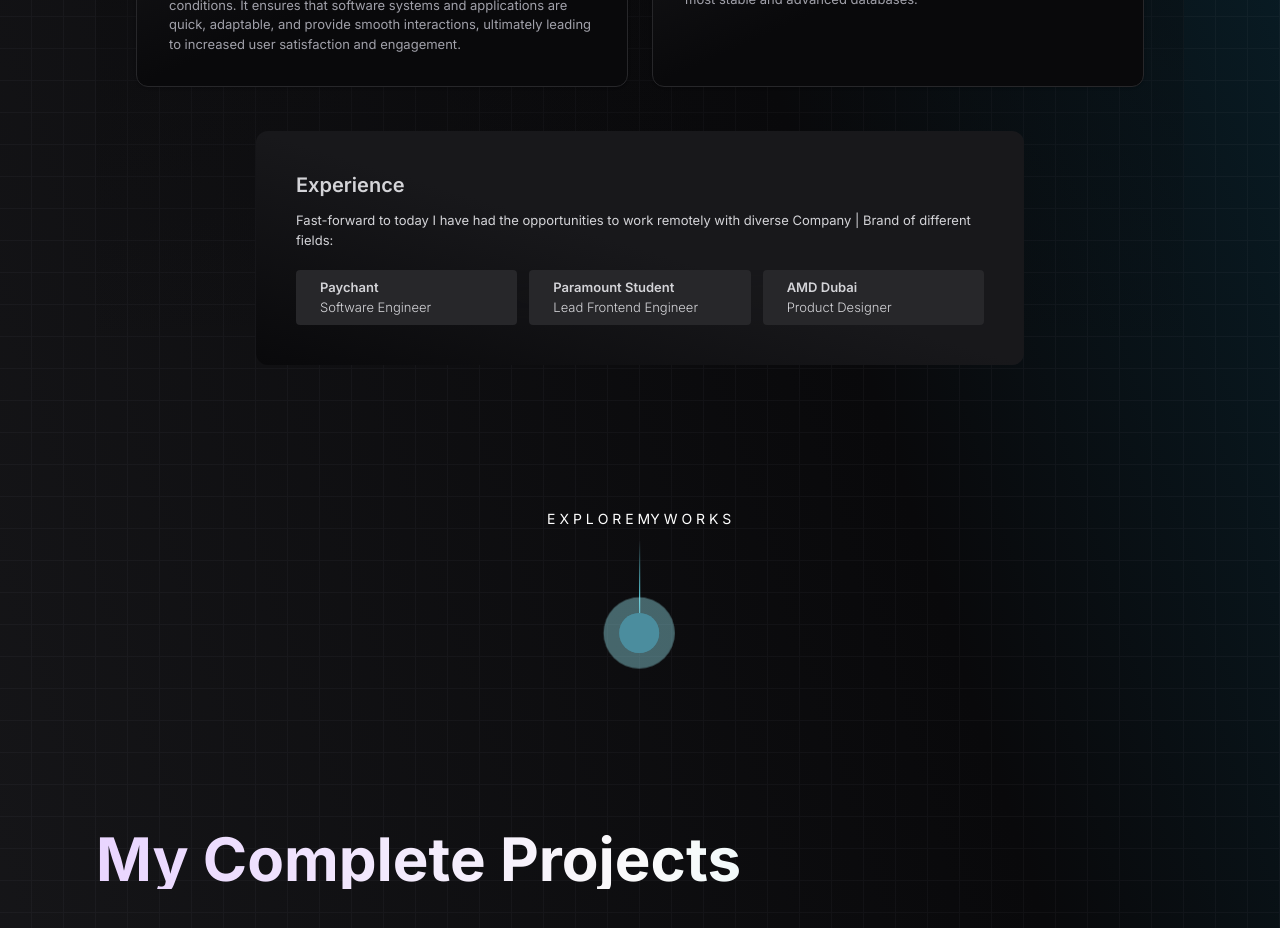
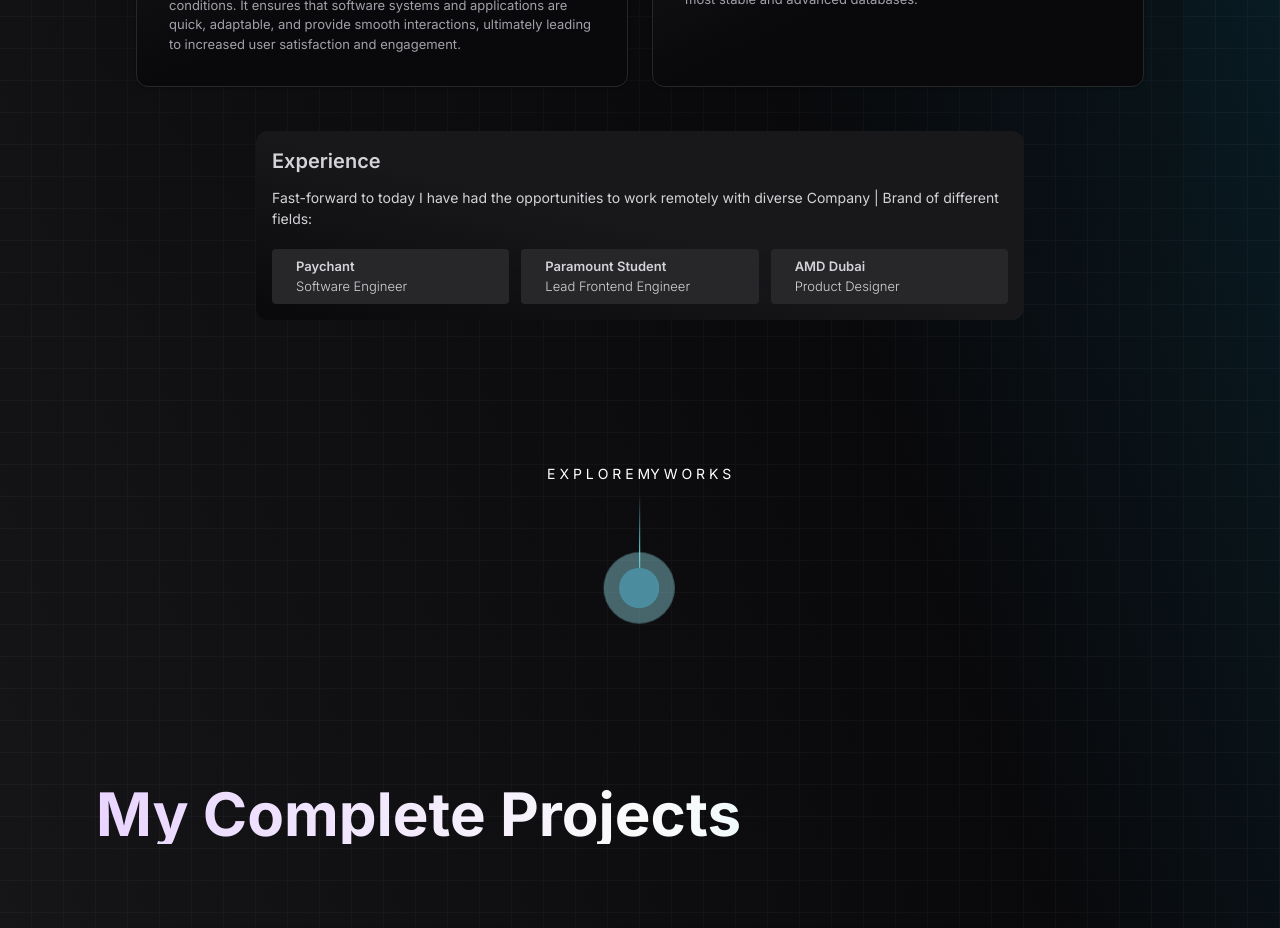
Before and after one commit to franicon/portfolio-frontend, a Vue app: page / in a window 1280 px wide. Shown: the part 2320-3248 px from the top of the page. Built offline with nearby package versions, Linux system fonts and the light colour scheme.

Commit message:
test-deploy

```diff
--- a/src/components/AboutComp.vue
+++ b/src/components/AboutComp.vue
@@ -105,23 +105,23 @@
             </div>
           </div>
           <div class="">
-            <div class="max-w-3xl mx-auto rounded-xl bg-gradient-to-tr via-zinc-900 to-zinc-900 mt-11 p-10 relative overflow-hidden">
+            <div class="max-w-3xl mx-auto rounded-xl bg-gradient-to-tr via-zinc-900 to-zinc-900 mt-11 xl:p-10 p-4 relative overflow-hidden">
               <h3 class="text-xl font-semibold mb-3">Experience</h3>
-              <p class="text-md font-normal text-zinc-300 xl:max-w-md max-w-full">
+              <p class="xl:text-md text-[14px] font-normal text-zinc-300 xl:max-w-md max-w-full">
                 Fast-forward to today I have had the opportunities to work remotely with diverse Company | Brand of different fields:
               </p>
               <div class="grid xl:grid-cols-3 lg:grid-cols-3 md:grid-cols-2 sm:grid-cols-1 grid-cols-1 mt-5 gap-3 backdrop-blur-2xl backdrop-filter">
                 <div class="bg-zinc-800 py-2 px-6 rounded-1xl rounded backdrop-blur-2xl backdrop-filter">
                   <h2 class="text-md font-semibold">Paychant</h2>
-                  <p class="">Software Engineer</p>
+                  <p class="text-[13px]">Software Engineer</p>
                 </div>
                 <div class="bg-zinc-800 py-2 px-6 rounded-1xl  rounded">
                   <h2 class="text-md font-semibold">Paramount Student</h2>
-                  <p class="">Lead Frontend Engineer</p>
+                  <p class="text-[13px]">Lead Frontend Engineer</p>
                 </div>
                 <div class="bg-zinc-800 py-2 px-6 rounded-1xl  rounded">
                   <h2 class="text-md font-semibold">AMD Dubai</h2>
-                  <p class="">Product Designer</p>
+                  <p class="text-[13px]">Product Designer</p>
                 </div>
               </div>
             </div>
```
Also changed, not shown: 6 other files (tests, documents, lock files or other folders).
